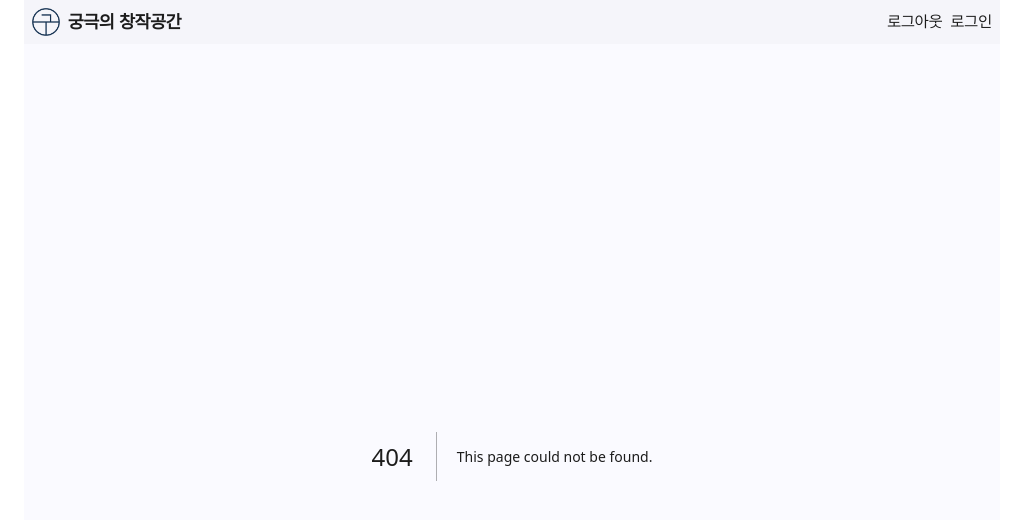
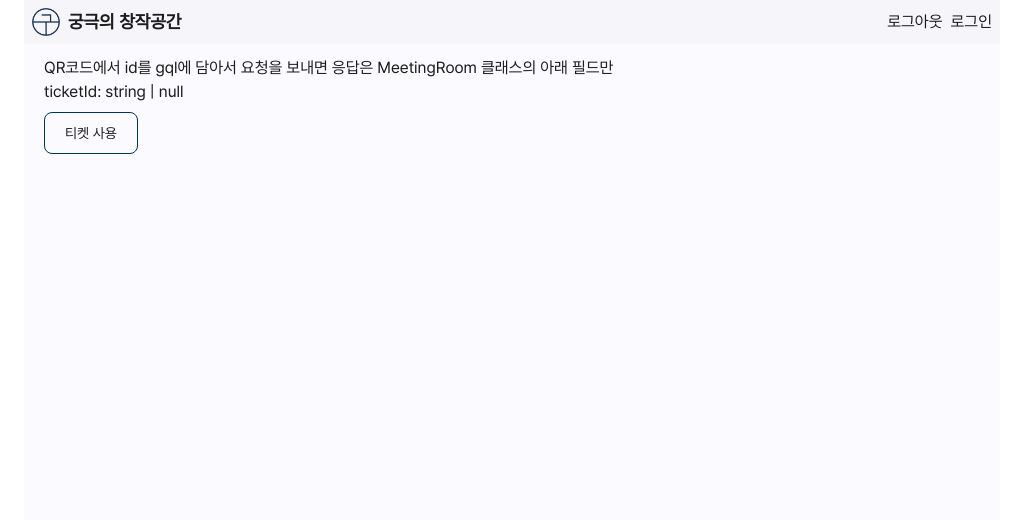
Before and after one commit to archive-xee/hot-desking-app, a Next.js app: page /booth/meetingroom in a window 1280 px wide. Before the commit this address had no page. Shown: the top 520 px of the page, without its empty margins (128-1150 px from the left). Built offline with nearby package versions, Linux system fonts and the light colour scheme.

Commit message:
[Add] Seat, MeetingRoom, RentItem, Locker QR로 접속했을 때의 현황페이지에서 필요한 객체의 field

```diff
--- /dev/null
+++ b/src/app/booth/locker/page.tsx
@@ -0,0 +1,21 @@
+import Link from "next/link"
+
+export default function LockerViewPage() {
+  return (
+    <>
+      <p>
+        QR코드에서 id를 gql에 담아서 요청을 보내면 응답은 Seat 클래스의 아래 필드만
+        <br /> ticketId: string | null
+      </p>
+
+      <Link href="/user/ticket/seat">
+        <button
+          type="submit"
+          className="rounded-lg border border-blue-700 bg-white-100 px-5 py-2.5 text-sm font-medium hover:bg-blue-300 hover:text-white-100 "
+        >
+          티켓 사용
+        </button>
+      </Link>
+    </>
+  )
+}
--- /dev/null
+++ b/src/app/booth/meetingroom/page.tsx
@@ -0,0 +1,21 @@
+import Link from "next/link"
+
+export default function MeetingRoomViewPage() {
+  return (
+    <>
+      <p>
+        QR코드에서 id를 gql에 담아서 요청을 보내면 응답은 MeetingRoom 클래스의 아래 필드만
+        <br /> ticketId: string | null
+      </p>
+
+      <Link href="/user/ticket/seat">
+        <button
+          type="submit"
+          className="rounded-lg border border-blue-700 bg-white-100 px-5 py-2.5 text-sm font-medium hover:bg-blue-300 hover:text-white-100 "
+        >
+          티켓 사용
+        </button>
+      </Link>
+    </>
+  )
+}
--- /dev/null
+++ b/src/app/booth/rentitem/page.tsx
@@ -0,0 +1,22 @@
+import Link from "next/link"
+
+export default function RentItemViewPage() {
+  return (
+    <>
+      <p>
+        QR코드에서 rentItem의 id를 gql에 담아서 요청을 보내면 응답은 RentItem 클래스의 아래 필드만
+        <br /> ticketId: string | null
+        <br /> itemName: string
+      </p>
+
+      <Link href="/user/ticket/seat">
+        <button
+          type="submit"
+          className="rounded-lg border border-blue-700 bg-white-100 px-5 py-2.5 text-sm font-medium hover:bg-blue-300 hover:text-white-100 "
+        >
+          티켓 사용
+        </button>
+      </Link>
+    </>
+  )
+}
--- /dev/null
+++ b/src/app/booth/seat/page.tsx
@@ -0,0 +1,21 @@
+import Link from "next/link"
+
+export default function SeatViewPage() {
+  return (
+    <>
+      <p>
+        QR코드에서 seatType, seatNumber를 gql에 담아서 요청을 보내면 응답은 Seat 클래스의 아래 필드만
+        <br /> ticketId: string | null
+      </p>
+
+      <Link href="/user/ticket/seat">
+        <button
+          type="submit"
+          className="rounded-lg border border-blue-700 bg-white-100 px-5 py-2.5 text-sm font-medium hover:bg-blue-300 hover:text-white-100 "
+        >
+          티켓 사용
+        </button>
+      </Link>
+    </>
+  )
+}
--- a/src/app/page.tsx
+++ b/src/app/page.tsx
@@ -3,10 +3,11 @@ import Link from "next/link"
 export default function HomePage() {
   return (
     <div className="flex flex-col">
-      <HomeNavSection title="입실">
-        <HomeNavButton label={"좌석\n회의실"} destination="/booth" />
-        <HomeNavButton label="사물함" destination={""} />
-        <HomeNavButton label="대여함" destination={""} />
+      <HomeNavSection title="현황(각 좌석, 회의실, 사물함, 대여함에 QR코드가 붙여지면 사라질 섹션)">
+        <HomeNavButton label="좌석" destination="/booth/seat" />
+        <HomeNavButton label="회의실" destination="/booth/meetingroom" />
+        <HomeNavButton label="사물함" destination="/booth/locker" />
+        <HomeNavButton label="대여함" destination="/booth/rentitem" />
       </HomeNavSection>
       <HomeNavSection title="구매/등록">
         <HomeNavButton label="이용권" destination="/ticket" />
```
